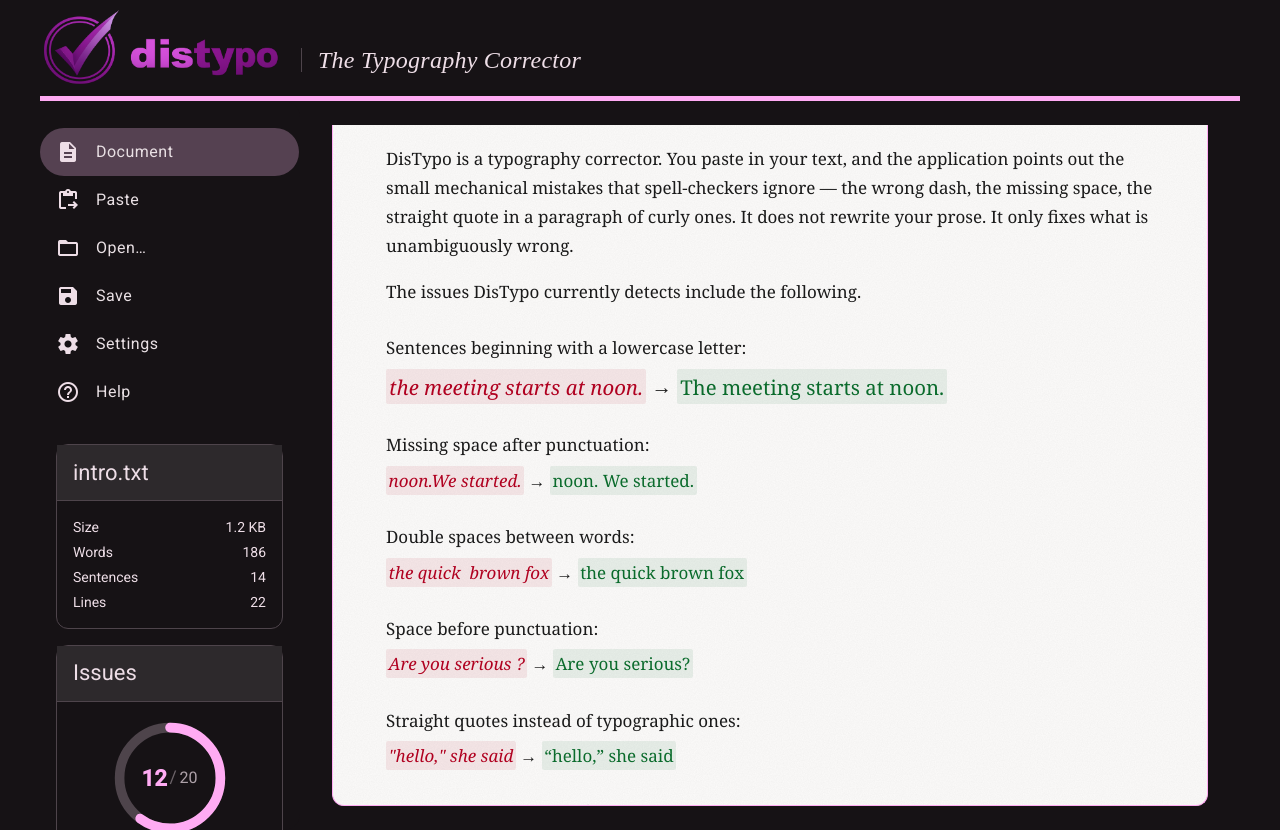
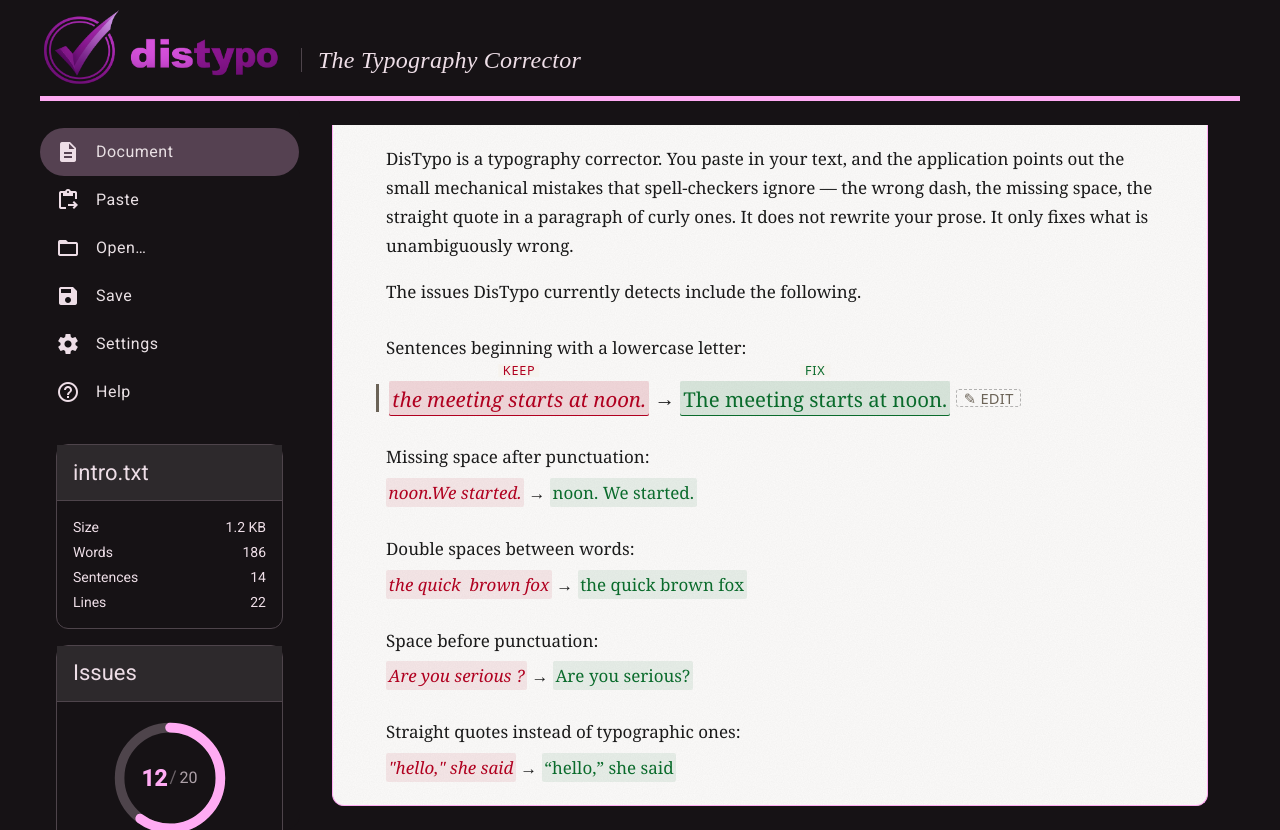
Before and after one commit to activesyntax/distypo, an Angular app in the folder distypo-app/: page / in a window 1280 px wide. Built offline with nearby package versions, Linux system fonts and the light colour scheme.

Commit message:
activating first issue for demo

```diff
--- a/distypo-app/src/app/document/document.ts
+++ b/distypo-app/src/app/document/document.ts
@@ -7,8 +7,7 @@ import { Component, signal } from '@angular/core';
   styleUrl: './document.scss',
 })
 export class Document {
-  selected = signal<string | null>(null);
-
+selected = signal<string | null>('noon');
   select(id: string) { this.selected.set(id); }
   keep(id: string) { /* az eredeti marad — issue feloldva */ }
   fix(id: string) { /* javasolt csere alkalmazása */ }
```
